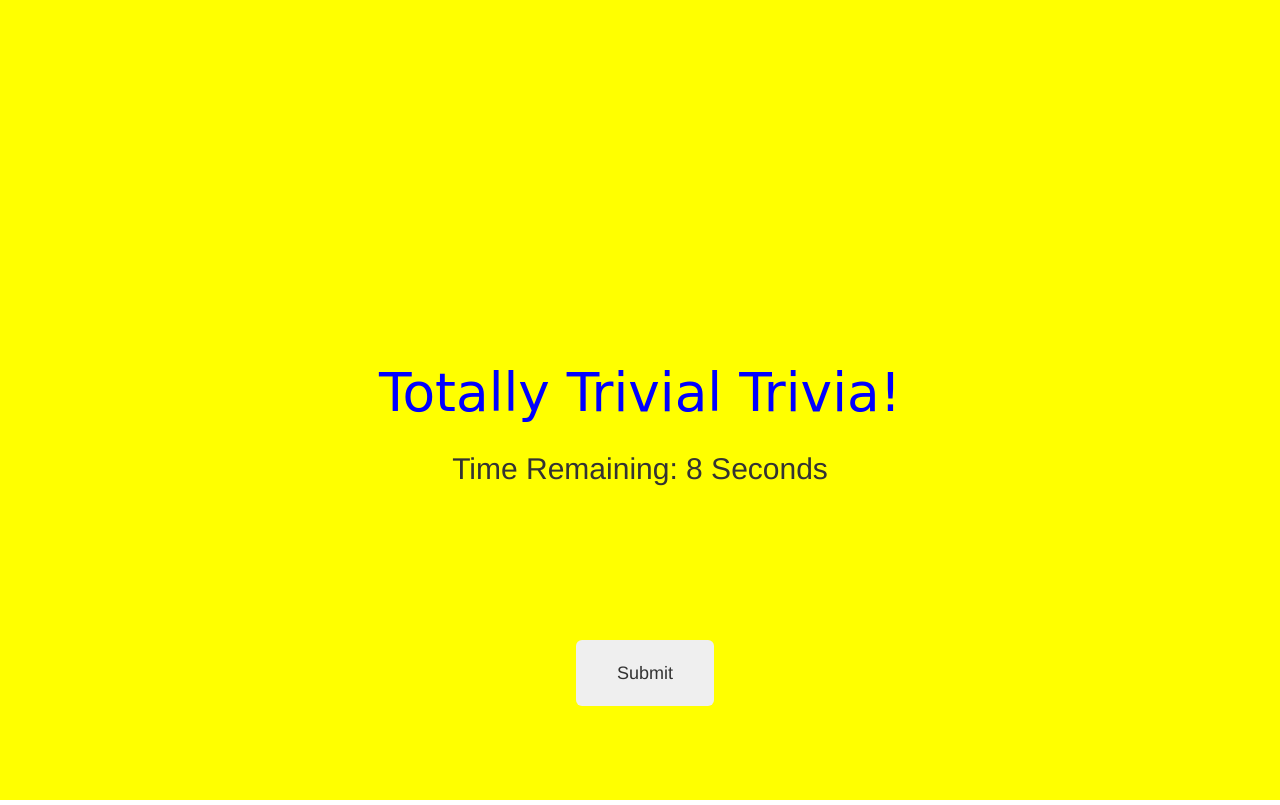
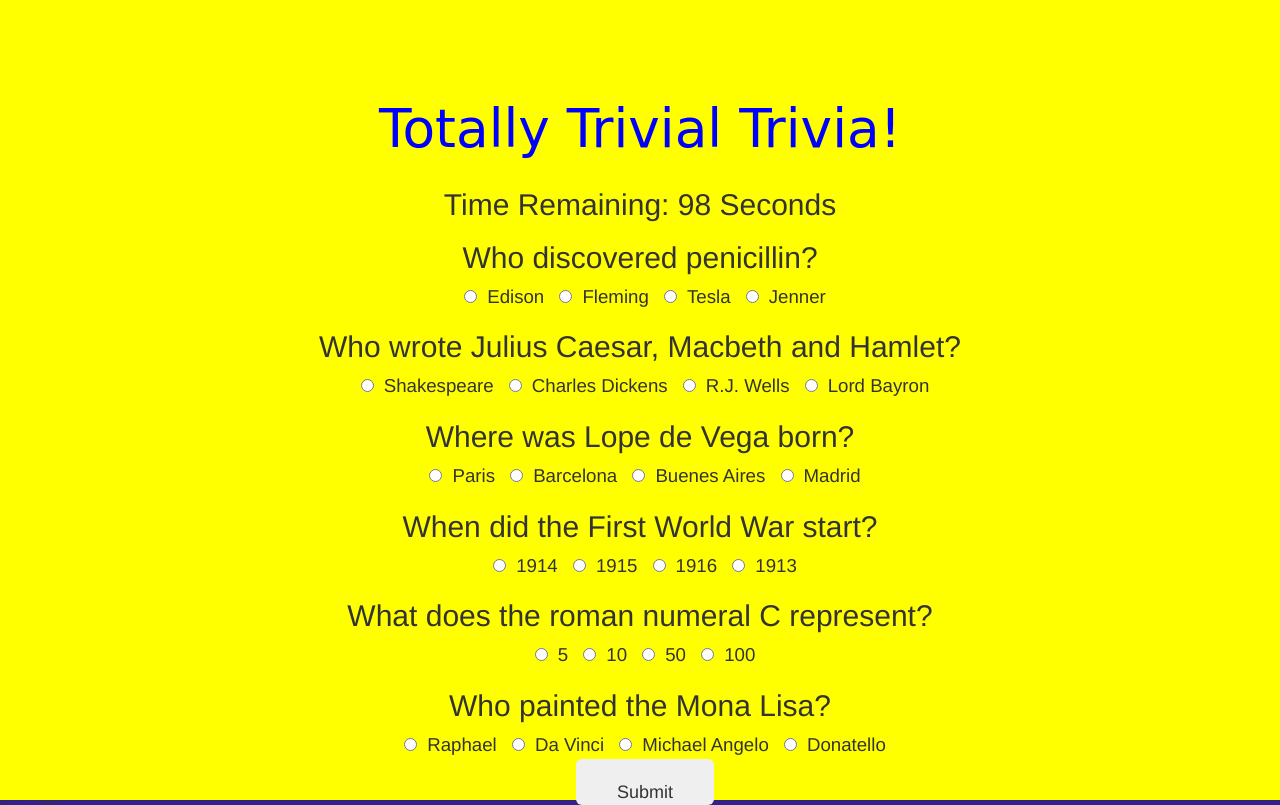
Before and after one commit to krekorian/TriviaGame, a plain HTML site: page index.html in a window 1280 px wide. Both pictures are taken after a click on the button "Start". Drawn offline with nearby package versions, Linux system fonts and the light colour scheme.

Commit message:
04122019_3

```diff
--- a/assets/css/style.css
+++ b/assets/css/style.css
@@ -9,7 +9,7 @@ body {
     width: 100%;
     max-width: 1400px;
     height: 100vh;
-    margin: 0 auto;
+    margin: auto;
     align-content: center;
 }
 
@@ -32,14 +32,27 @@ body {
 }
 
 .submit-button {
-    padding: 20px 40px;
+    padding: 20px 40px 0px 40px;
     margin-left: 0 auto;
+    margin-bottom: 120px;
     display: flex;
     position: absolute;
-    top: 80%;
     left: 45%;
 }
 
 h2 {
     text-align: center;
 }
+
+.listQuestions {
+    text-align: center;
+}
+
+.answer-display {
+    text-align: center;
+    font-size: 14pt;
+}
+
+input[type="radio"] {
+    margin: 0 10px 0 10px;
+}
--- a/assets/javascript/app.js
+++ b/assets/javascript/app.js
@@ -1,6 +1,14 @@
 $(document).ready(function () {
-    var timeLeft = 10;
+    var timeLeft = 100;
     var timer;
+    var arrayElement;
+    var j = 1;
+    var v;
+    var questions = [{ question1: "Who discovered penicillin?", answer1: "Edison", answer2: "Fleming", answer3: "Tesla", answer4: "Jenner" }, { question2: "Who wrote Julius Caesar, Macbeth and Hamlet?", answer1: "Shakespeare", answer2: "Charles Dickens", answer3: "R.J. Wells", answer4: "Lord Bayron" }, { question3: "Where was Lope de Vega born?", answer1: "Paris", answer2: "Barcelona", answer3: "Buenes Aires", answer4: "Madrid" }, { question4: "When did the First World War start?", answer1: "1914", answer2: "1915", answer3: "1916", answer4: "1913" }, { question5: "What does the roman numeral C represent?", answer1: "5", answer2: "10", answer3: "50", answer4: "100" }, { question6: "Who painted the Mona Lisa?", answer1: "Raphael", answer2: "Da Vinci", answer3: "Michael Angelo", answer4: "Donatello" }];
+    //console.log(questions.length);
+    //arrayElement = questions[0];
+    // console.log(arrayElement["question" + j]);
+
     //controls the behavior of the click on Start
     $('#startButton').on('click', function () {
 
@@ -8,6 +16,7 @@ $(document).ready(function () {
         $('#submitButton').append('<button type="button" class="submit-button btn btn-secondary btn-lg ">Submit</button>');
         $('#timing-frame').append('<h2>Time Remaining: <span id="timer">10</span> Seconds</h2>');
         timer = setInterval(timeIt, 1000);
+        displayQuestions();
     });
 
     //Timing function
@@ -18,6 +27,7 @@ $(document).ready(function () {
         if (timeLeft === 0) {
             clearInterval(timer);
             getResults();
+
         }
     };
 
@@ -25,9 +35,30 @@ $(document).ready(function () {
     function getResults() {
         $('#submitButton').hide();
         $('#timing-frame').hide();
+        $('#result-page').empty();
         $('#result-page').append('<h2> Corrent: ' + '</h2>');
         $('#result-page').append('<h2> Incorrent: ' + '</h2>');
         $('#result-page').append('<h2> Unanswered: ' + '</h2>');
     };
 
+    function displayQuestions() {
+        for (i = 0; i < (questions.length); i++) {
+            arrayElement = questions[i];
+            // console.log(arrayElement);
+            $('#result-page').append('<h2>' + (arrayElement["question" + (i + 1)]) + '</h2>');
+            // console.log('<h1>' + (arrayElement["question" + (i + 1)]) + '</h1>');
+            $('#result-page').append('<div class="answer-display>');
+            for (a = 1; a <= 4; a++) {
+                //arrayElement = questions[(a - 1)];
+                console.log(arrayElement["answer" + a]);
+
+                $('#result-page').append('<input  type="radio" id="radio' + a + '" name="radio" value="' + a + '/><label for="radio' + a + '">' + (arrayElement["answer" + a]) + "   " + '</label>');
+
+            }
+            $('#result-page').append('</Div>');
+            // <div>
+
+        }
+    };
+
 });
--- a/index.html
+++ b/index.html
@@ -19,7 +19,8 @@
         <div class="main-banner">Totally Trivial Trivia!</div>
         <div id="timing-frame"></div>
         <!-- <h2>Time Remaining: <span id="timer"></span> Seconds</h2> -->
-        <div id="result-page"></div>
+        <div id="question-page"></div>
+        <div id="result-page" class="answer-display"></div>
 
         <div id="startButton">
             <button type="button" class="start-button btn btn-secondary btn-lg ">Start</button>
```
